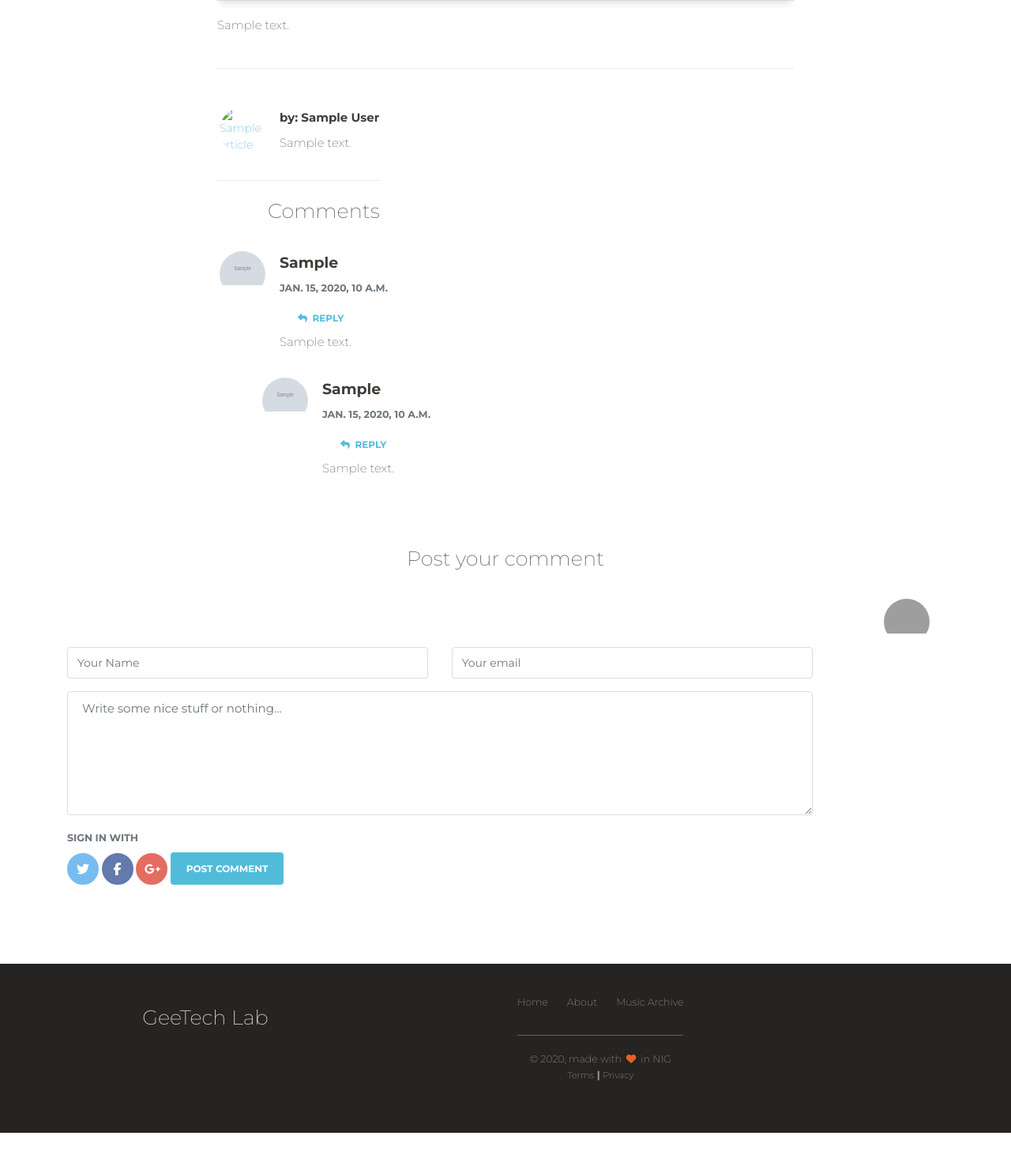
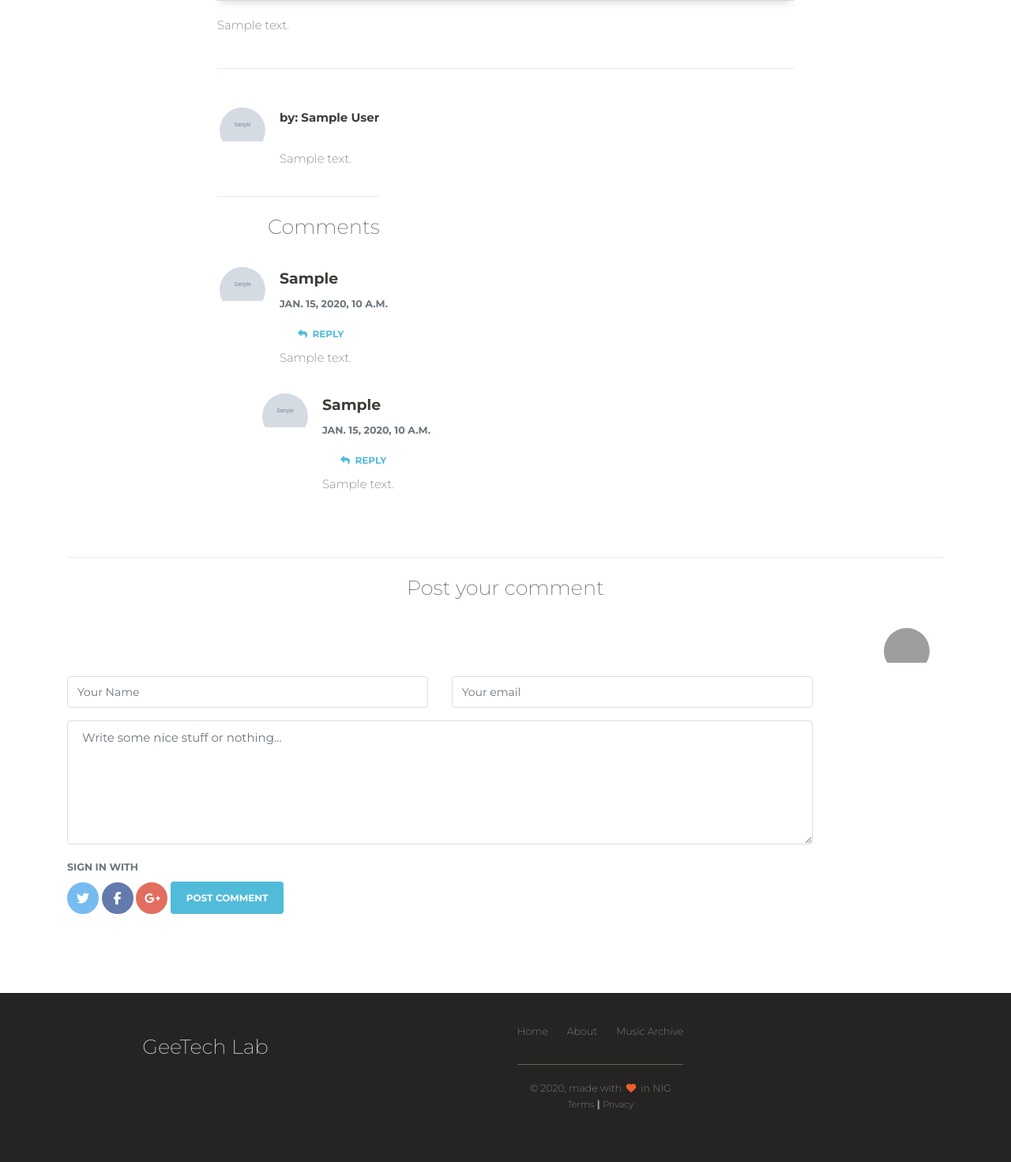
Before and after one commit to GeeTech-Lab/nwaben, a Django app: template articles/templates/articles/article_detail.html in a window 1280 px wide. Shown: the part 1380-2851 px from the top of the page at 79% size. Before the commit the page ends 2814 px from the top, so only its background shows below. Run offline with Django 3.2, Linux system fonts and the light colour scheme; the template is opened without the code that fills it: most values are stand-ins (such as "Sample title", 1, 10 or a date in 2020); grey boxes marked "Sample" are stand-in pictures; some libraries are stand-ins or nearby versions; grey boxes are pictures that could not be loaded.

Commit message:
Just updated the article details

```diff
--- a/articles/templates/articles/article_detail.html
+++ b/articles/templates/articles/article_detail.html
@@ -87,17 +87,16 @@
                   <div class="media">
                     <a class="pull-left" href="#">
                       <div class="avatar big-avatar">
-                        <img class="media-object" alt="{{ article.title }}" src="">
+                        <img class="media-object" alt="{{ article.author }}" src="{{ article.author.image_url }}">
                       </div>
                     </a>
                     <div class="media-body">
                       <p class="media-heading">by: <strong>{{ article.author }}</strong></p>
 
-                      <p>{{ article.author.bio }}</p>
+                      <p class="media-footer" >{{ article.author.bio }}</p>
                     </div>
                   </div>
                 </div>
-
                 <div class="row">
                   <div class="comments media-area">
                     <h3 class="text-center">Comments</h3>
@@ -147,6 +146,7 @@
               </div>
             </div>
           </div>
+        <hr>
 
     {% if user.is_authenticated %}
       <div class="section section-gray">
@@ -157,7 +157,7 @@
               <div class="media media-post">
                 <a class="pull-left author" href="#paper-kit">
                   <div class="avatar">
-                    <img class="media-object" alt="64x64" src="{{ comment.by.image_url }}">
+                    <img class="media-object" alt="64x64" src="{{ user.image_url }}">
                   </div>
                 </a>
                 <div class="form media-body" method="POST"> {% csrf_token %}
```
Also changed, not shown: db_.sqlite3.
